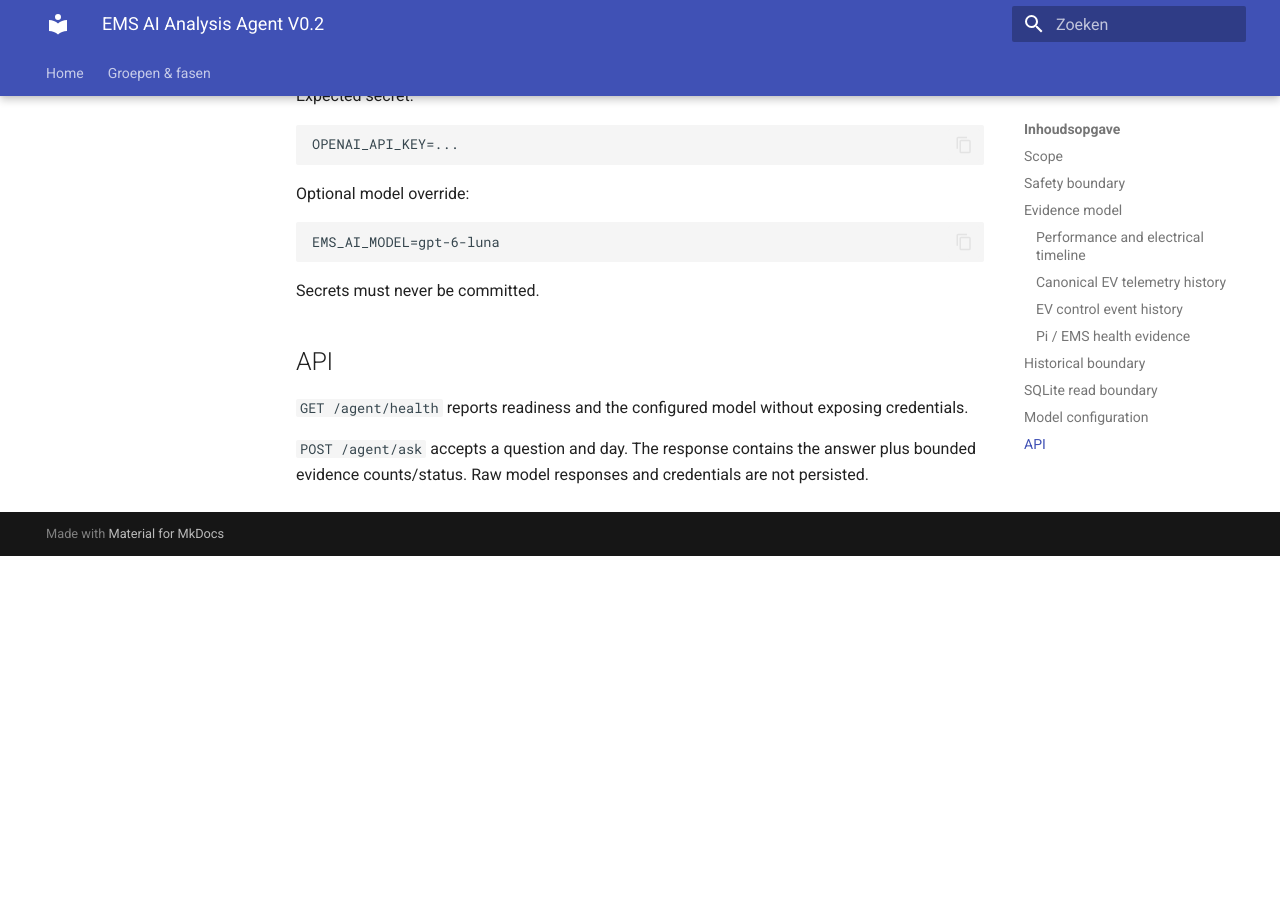
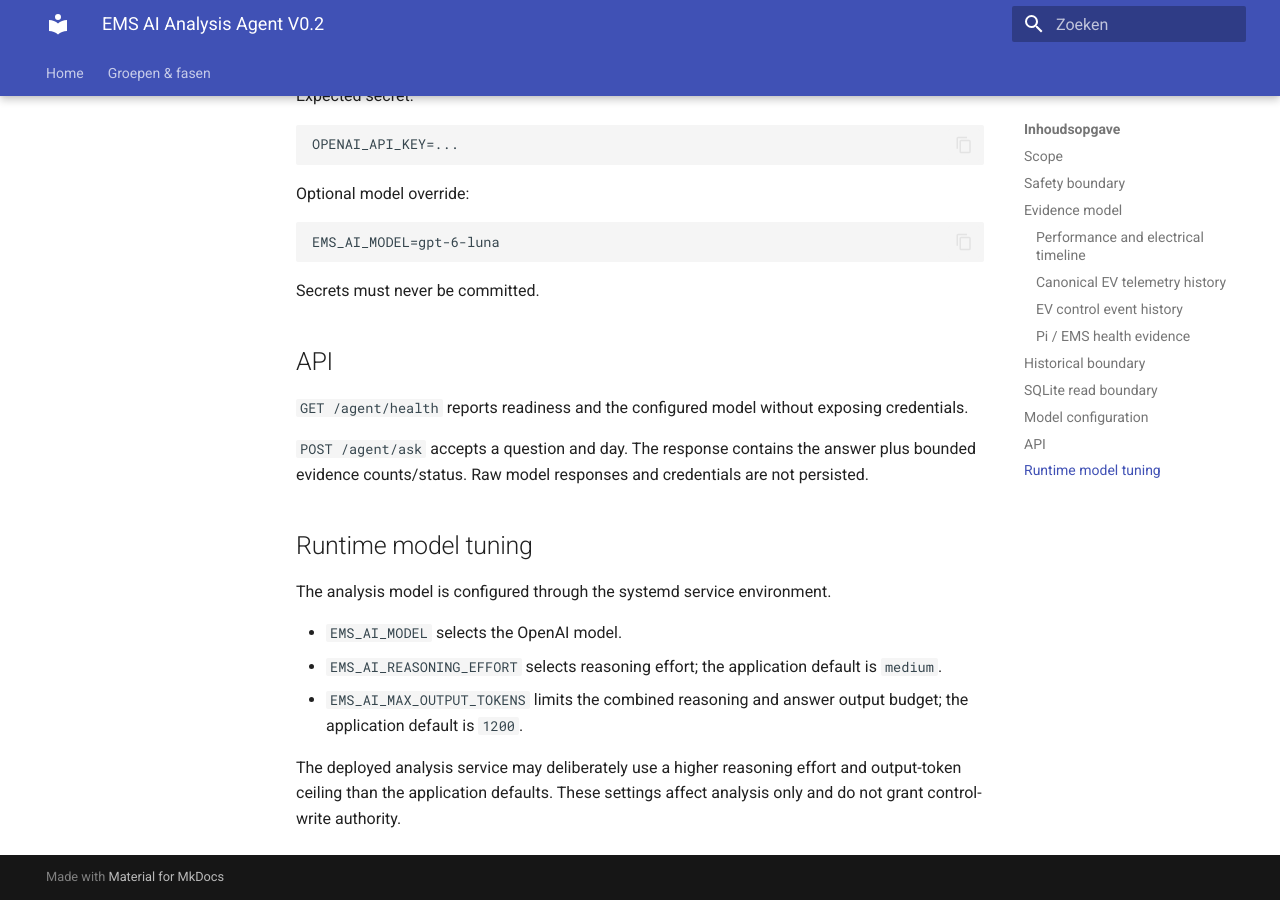
Before and after one commit to OnsKasteeltje/homey-energy-manual, an MkDocs documentation site: the page built from docs/architecture/ems-ai-analysis-agent.md, in a window 1280 px wide and 900 px high, scrolled down 3562 px. Built offline with MkDocs 1.6.1 and Material for MkDocs 9.7.7, drawn with Linux system fonts in a browser that asks for light colours; before the commit the page ends 4118 px from its top, so only the background shows below that.

Commit message:
feat(ai): configure high reasoning effort

```diff
--- a/docs/architecture/ems-ai-analysis-agent.md
+++ b/docs/architecture/ems-ai-analysis-agent.md
@@ -172,3 +172,13 @@ exposing credentials.
 `POST /agent/ask` accepts a question and day. The response contains the
 answer plus bounded evidence counts/status. Raw model responses and credentials
 are not persisted.
+
+## Runtime model tuning
+
+The analysis model is configured through the systemd service environment.
+
+- `EMS_AI_MODEL` selects the OpenAI model.
+- `EMS_AI_REASONING_EFFORT` selects reasoning effort; the application default is `medium`.
+- `EMS_AI_MAX_OUTPUT_TOKENS` limits the combined reasoning and answer output budget; the application default is `1200`.
+
+The deployed analysis service may deliberately use a higher reasoning effort and output-token ceiling than the application defaults. These settings affect analysis only and do not grant control-write authority.
```
Also changed, not shown: 2 other files.
